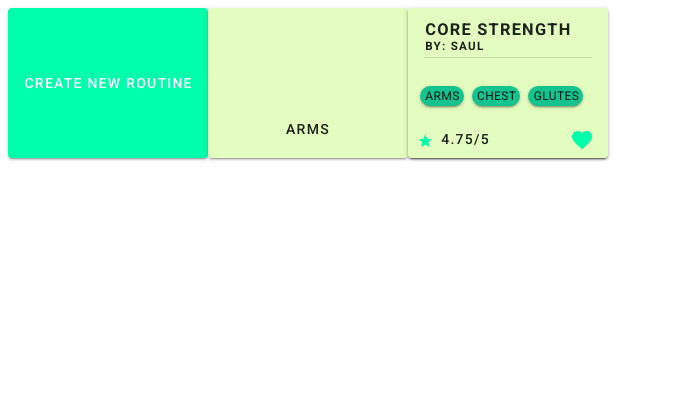
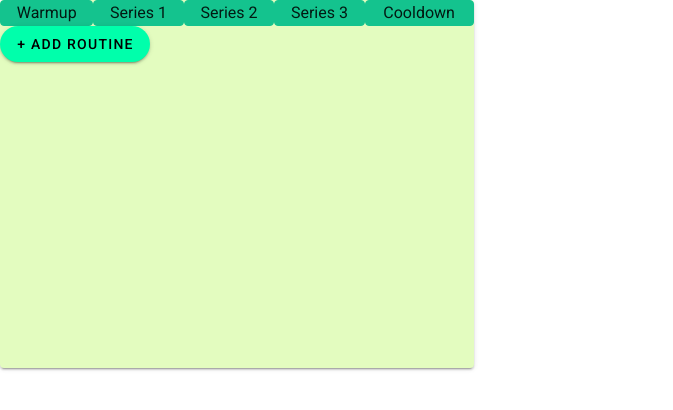
Before and after one commit to nicklnick/tp2-hci, a Vue app: page / in a window 1280 px wide. Shown: the top 410 px of the page, without its empty margins (0-673 px from the left). Built offline with nearby package versions, Linux system fonts and the light colour scheme.

Commit message:
feat: wip in create-routine components

```diff
--- a/src/App.vue
+++ b/src/App.vue
@@ -1,29 +1,29 @@
 <template>
   <v-app>
-    <v-main class="pa-5">
-      <v-row>
-        <BigButton button_text="Create New Routine"></BigButton>
-        <ButtonWithIcon button_text="Arms"
-                        button_icon="muscles/muscle.png"></ButtonWithIcon>
-        <RoutineButton routine_author="Saul" routine_name="Core Strength"
-        routine_stars="4.75"></RoutineButton>
-      </v-row>
+    <v-main>
+      <v-card id="create-routine" class="create-routine" color="quaternary" raised>
+        <v-flex class="d-flex centered-input">
+          <v-card class="flex-grow-1" color="secondary" outlined>Warmup</v-card>
+
+          <!-- TODO: vincular el for a la cantidad de Add Series que haya tocado la persona -->
+          <v-card v-for="n in 3" :key="n" class="flex-grow-1" color="secondary" outlined>Series {{n}}</v-card>
+
+          <v-card width="23%" color="secondary" outlined>Cooldown</v-card>
+        </v-flex>
+
+        <v-btn color="black--text primary" rounded>+ Add Routine</v-btn>
+
+      </v-card>
+
     </v-main>
   </v-app>
 </template>
 <script>
 
-import BigButton from "@/components/BigButton";
-import ButtonWithIcon from "@/components/ButtonWithIcon";
-import RoutineButton from "@/components/RoutineButton";
-
 export default {
   name: "App",
 
   components: {
-    BigButton,
-    ButtonWithIcon,
-    RoutineButton,
   },
   data: () => ({
     //
@@ -32,8 +32,12 @@ export default {
 </script>
 
 <style>
-.search-bar {
-  width: 35%;
-  align-self: center;
+.create-routine {
+  height: 46%;
+  width: 37%;
+}
+
+.centered-input {
+  text-align: center;
 }
 </style>
```
